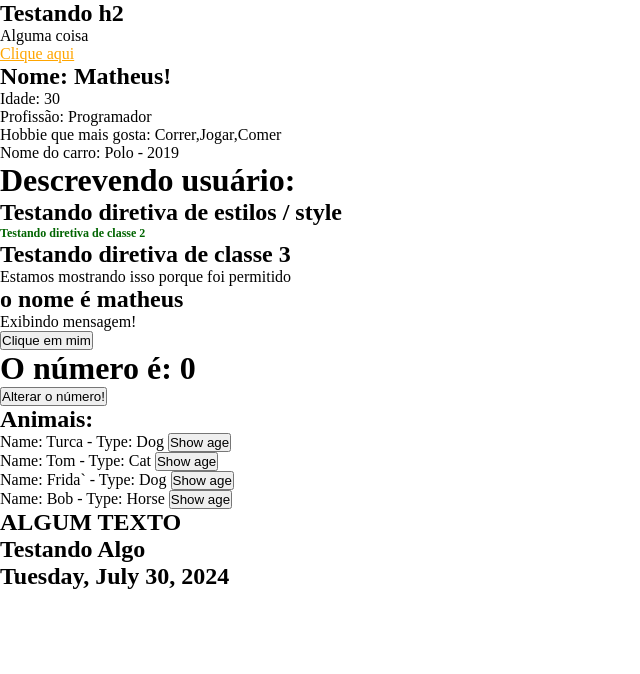
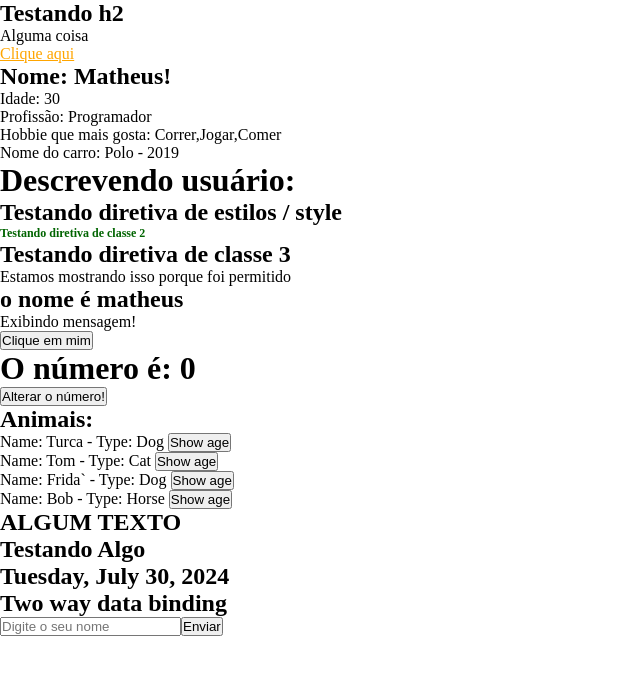
Before and after one commit to AencioVinicius2/angular_library, an Angular app in the folder Section2/projeto-moments/: page / in a window 1280 px wide. Shown: the top 674 px of the page, without its empty margins (0-640 px from the left). Built offline with nearby package versions, Linux system fonts and the light colour scheme.

Commit message:
feat: add two-way-binding component

```diff
--- a/Section2/projeto-moments/src/app/app.component.html
+++ b/Section2/projeto-moments/src/app/app.component.html
@@ -11,3 +11,4 @@
 <app-emitter></app-emitter>
 <app-list-render></app-list-render>
 <app-pipes></app-pipes>
+<app-two-way-binding></app-two-way-binding>
--- a/Section2/projeto-moments/src/app/app.component.ts
+++ b/Section2/projeto-moments/src/app/app.component.ts
@@ -9,6 +9,8 @@
 import { EmitterComponent } from "./components/emitter/emitter.component";
 import { ListRenderComponent } from "./components/list-render/list-render.component";
 import { PipesComponent } from "./components/pipes/pipes.component";
+import { TwoWayBindingComponent } from "./components/two-way-binding/two-way-binding.component";
+import { FormsModule } from '@angular/forms';
 @Component({
   selector: 'app-root',
   standalone: true,
@@ -22,7 +24,9 @@
     EventosComponent,
     EmitterComponent,
     ListRenderComponent,
-    PipesComponent
+    PipesComponent,
+    TwoWayBindingComponent,
+    FormsModule,
 ],
   templateUrl: './app.component.html',
   styleUrl: './app.component.css'
--- /dev/null
+++ b/Section2/projeto-moments/src/app/components/two-way-binding/two-way-binding.component.html
@@ -0,0 +1,10 @@
+<div>
+  <h2>Two way data binding</h2>
+  <form>
+    <input type="text" [(ngModel)]="name" name="name" placeholder="Digite o seu nome" />
+    <input type="submit" value="Enviar">
+  </form>
+  <div *ngIf="name !== ''">
+    <p>O nome é: {{name}}</p>
+  </div>
+</div>
--- /dev/null
+++ b/Section2/projeto-moments/src/app/components/two-way-binding/two-way-binding.component.ts
@@ -0,0 +1,21 @@
+import { Component, OnInit } from '@angular/core';
+import { FormsModule } from '@angular/forms';
+import { CommonModule } from '@angular/common';
+
+@Component({
+  selector: 'app-two-way-binding',
+  standalone: true,
+  imports: [
+    CommonModule,
+    FormsModule,
+  ],
+  templateUrl: './two-way-binding.component.html',
+  styleUrl: './two-way-binding.component.css'
+})
+export class TwoWayBindingComponent implements OnInit {
+  name: string = '';
+
+  constructor() {}
+
+  ngOnInit(): void {}
+}
```
Also changed, not shown: Section2/projeto-moments/src/app/components/two-way-binding/two-way-binding.component.css (added), 1 other file (tests, documents, lock files or other folders).
